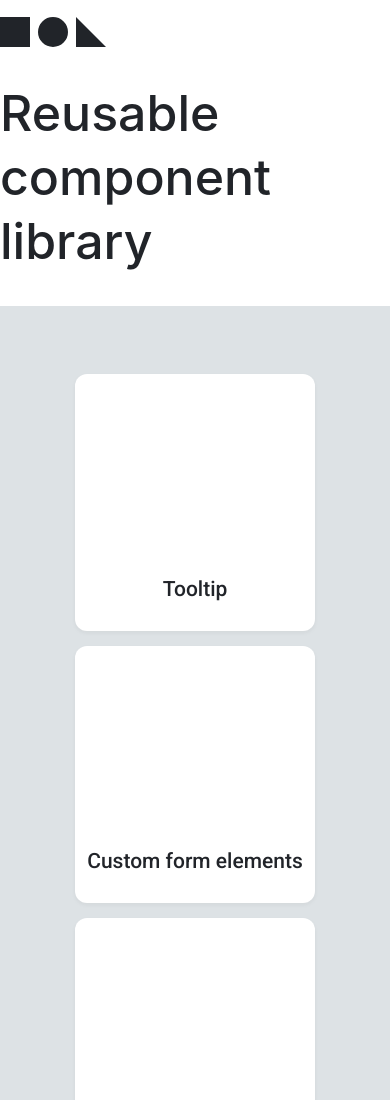
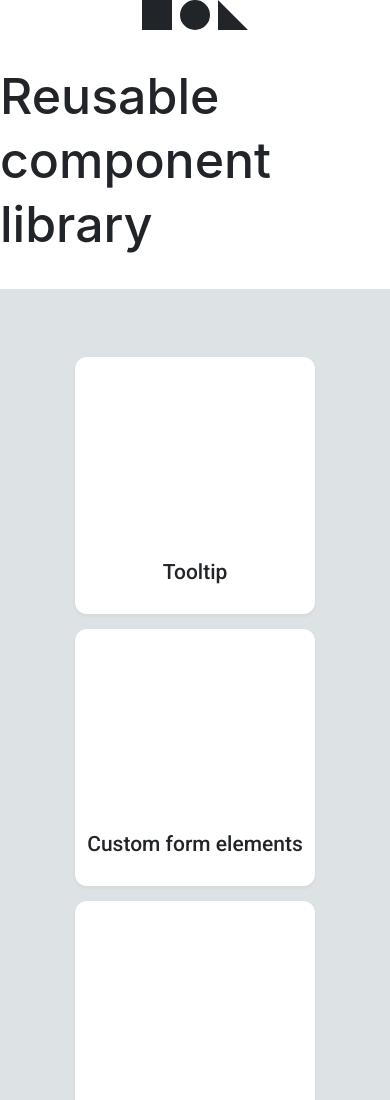
Before and after one commit to js-tasks-ru/htmlcss-20210916_ea-husainova, a website: page index.html in a window 390 px wide. Shown: the top 1100 px of the page. Drawn offline with Linux system fonts and the light colour scheme.

Commit message:
Added media query and logo for component's page

```diff
--- a/assets/css/main.css
+++ b/assets/css/main.css
@@ -11,6 +11,7 @@
     --royal-blue: #4263eb;
     --persian-blue: #2342c0;
     --rock-blue: #90A0B7;
+    --alice-blue: #F9FAFC;
     --red: #F03D3E;
     --tenne: #D84910;
     --grey-1: #F8F9FA;
--- a/components/logo/logo.css
+++ b/components/logo/logo.css
@@ -19,3 +19,12 @@
     border-bottom: 15px solid var(--black);
     border-left: 15px solid var(--black);
 }
+
+@media (max-width: 768px) {
+    .logo__wrapper {
+        height: 100%;
+        justify-content: center;
+        align-items: center;
+        margin-top: 0px;
+    }
+}
--- a/pages/template.css
+++ b/pages/template.css
@@ -42,3 +42,19 @@
     text-transform: uppercase;
     color: var(--grey-3)
 }
+
+@media (max-width: 768px) {
+    .page {
+        grid-template-columns: 0px 0px 1fr 0px;
+        grid-template-rows: 1fr 10fr;
+        background-color: var(--white);
+    }
+
+    .page__header {
+        background-color: var(--alice-blue);
+    }
+
+    .page__footer {
+        display: none;
+    }
+}
```
Also changed, not shown: pages/template.html (+9 -1 lines).
